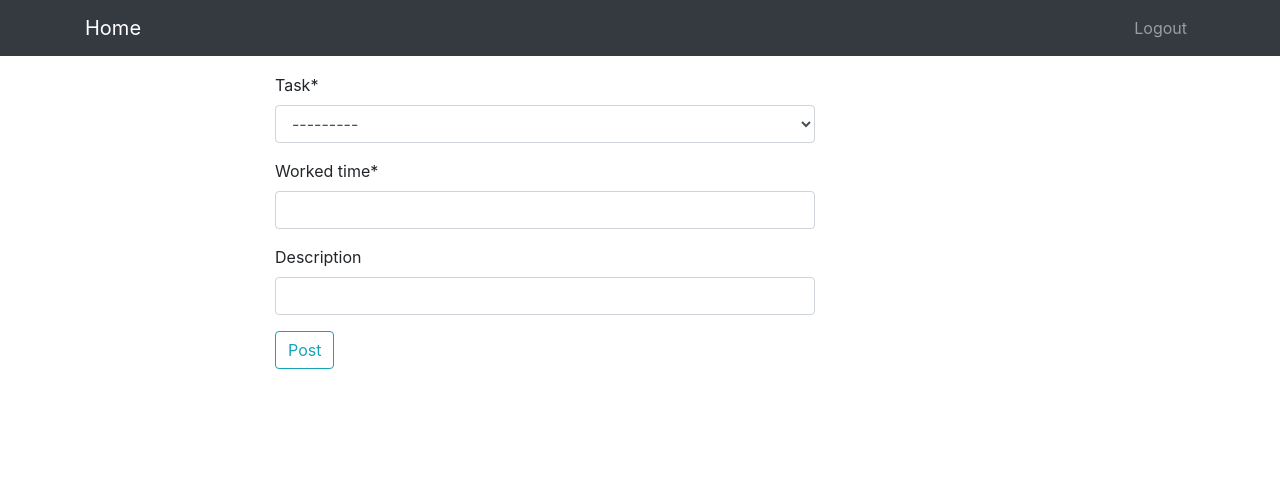
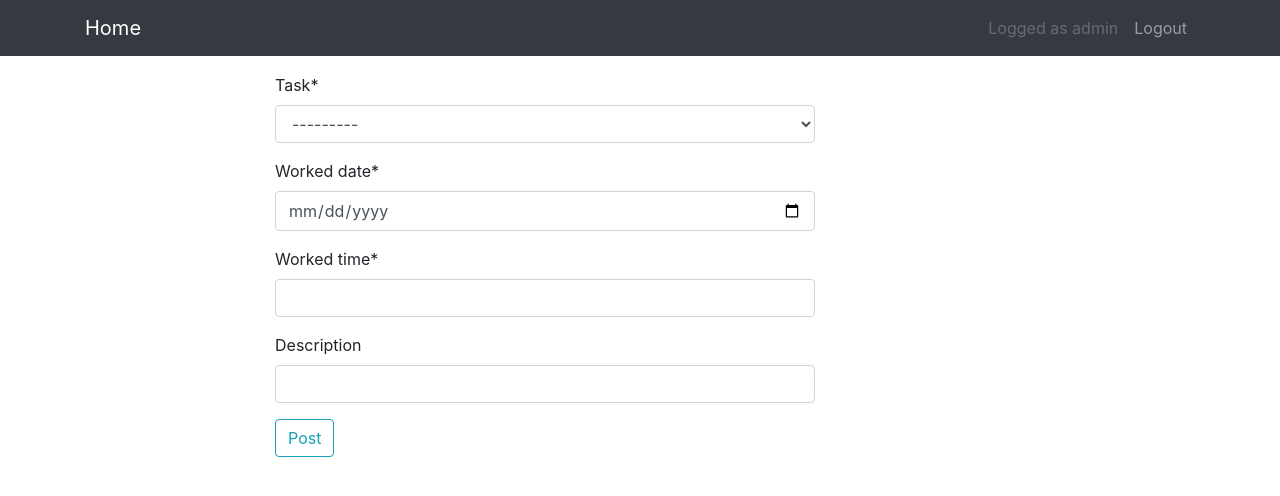
Before and after one commit to Offpics/apsi, a Django app: page /datepoint/new/1/ in a window 1280 px wide. Shown: the top 496 px of the page. Run offline with Django 3.2, Linux system fonts and the light colour scheme; a user stored in the database is signed in; data comes from the database, SQL or seed files in the repository; both versions use the stored data as it was after the commit; parts of the project's set-up code (start-up, migrations or seed data) failed here and were passed over; some libraries are stand-ins or nearby versions.

Commit message:
Add worked_date field to DatePoint model

```diff
--- a/projects/admin.py
+++ b/projects/admin.py
@@ -20,6 +20,7 @@ class DatePointAdmin(admin.ModelAdmin):
     list_display = (
         "task",
         "worker",
+        "worked_date",
         "worked_time",
         "date_created",
         "description",
@@ -28,6 +29,7 @@ class DatePointAdmin(admin.ModelAdmin):
     readonly_fields = (
         "task",
         "worker",
+        "worked_date",
         "worked_time",
         "date_created",
         "description",
--- a/projects/forms.py
+++ b/projects/forms.py
@@ -20,9 +20,13 @@ class ProjectCreateForm(forms.ModelForm):
 
 
 class DatePointCreateForm(forms.ModelForm):
+    worked_date = forms.DateField(
+        widget=forms.TextInput(attrs={"type": "date"})
+    )
+
     class Meta:
         model = DatePoint
-        fields = ["task", "worked_time", "description"]
+        fields = ["task", "worked_date", "worked_time", "description"]
 
     def __init__(self, *args, **kwargs):
         user = kwargs.pop("user")
--- a/projects/models.py
+++ b/projects/models.py
@@ -54,6 +54,9 @@ class DatePoint(models.Model):
     # Worked time.
     worked_time = models.PositiveIntegerField()
 
+    # Worked date.
+    worked_date = models.DateField()
+
     # Time of the creation.
     date_created = models.DateTimeField(auto_now=True)
 
--- a/projects/templates/projects/base.html
+++ b/projects/templates/projects/base.html
@@ -41,6 +41,7 @@
           <!-- Navbar Right Side -->
           <div class="navbar-nav">
             {% if user.is_authenticated %}
+            <a class="nav-link disabled" href="#">Logged as {{ user.username }}</a>
             <a class="nav-item nav-link" href="{% url 'logout' %}">Logout</a>
             {% else %}
             <a class="nav-item nav-link" href="{% url 'login' %}">Login</a>
--- a/projects/templates/projects/task_detail.html
+++ b/projects/templates/projects/task_detail.html
@@ -13,7 +13,8 @@ Datepoint list:
 {% endif %}
 {% for datepoint in datepoint_list %}
 <ul>
-    <li>Worker: {{datepoint.worker}}, Worked_time: {{ datepoint.worked_time }}, Description: {{ datepoint.description }}
+    <li>Worker: {{datepoint.worker}}, Worked_date: {{ datepoint.worked_date }}, Worked_time:
+        {{ datepoint.worked_time }}, Description: {{ datepoint.description }}
     </li>
 </ul>
 {% endfor %}
```
Also changed, not shown: db.sqlite3, projects/migrations/0001_initial.py, projects/migrations/0002_auto_20190508_0949.py (deleted), projects/migrations/0003_auto_20190512_1341.py (deleted).
